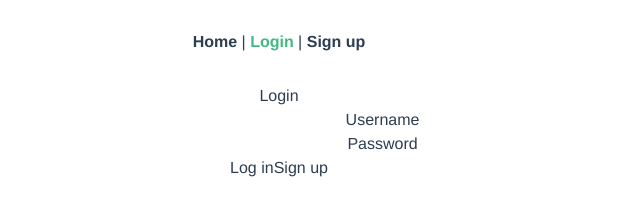
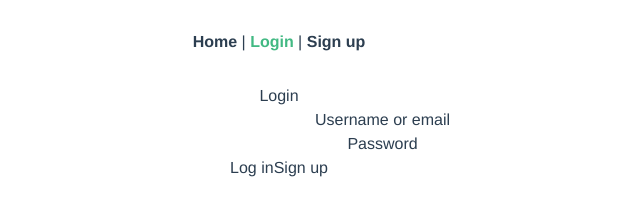
Before and after one commit to DeVlaminckDuncan/url-shortener-frontend, a Vue app: page /login in a window 1280 px wide. Shown: the top 201 px of the page, without its empty margins (361-1001 px from the left). Built offline with nearby package versions, Linux system fonts and the light colour scheme; no server answers.

Commit message:
Update Login.vue
Changed inputData.username to inputData.login so the user can login with their username or email

```diff
--- a/src/presentations/url-shortener/views/Login.vue
+++ b/src/presentations/url-shortener/views/Login.vue
@@ -4,7 +4,7 @@
 	<main class="mt-8">
 		<form>
 			<div class="flex flex-col items-center">
-				<InputField v-model="inputData.username" label="Username" name="username" id="username" />
+				<InputField v-model="inputData.login" label="Username or email" name="login" id="login" />
 				<InputField v-model="inputData.password" label="Password" name="password" id="password" type="password" />
 			</div>
 
@@ -33,14 +33,14 @@ export default defineComponent({
 
 	setup() {
 		const inputData = {
-			username: '',
+			login: '',
 			password: '',
 		};
 
 		const submit = async (event: Event) => {
 			event.preventDefault();
 
-			if (inputData.username != '' && inputData.password != '') {
+			if (inputData.login != '' && inputData.password != '') {
 				const tokenData = await post('login', inputData);
 
 				cookie.save('token', tokenData.token, tokenData.expiration);
```
